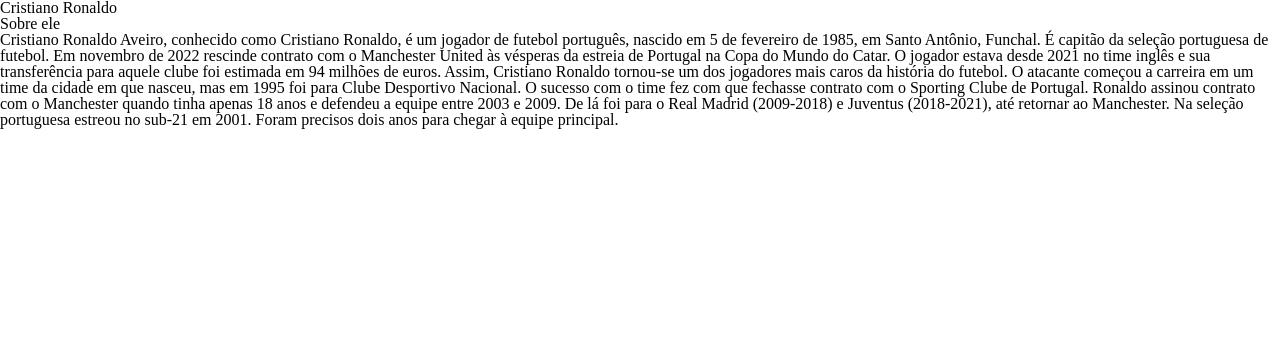
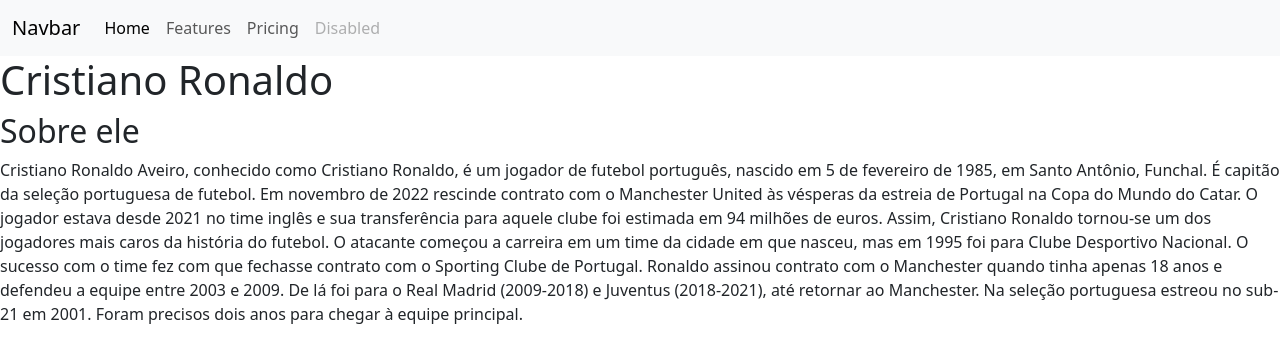
Before and after one commit to rafaelm07/zedamanga, a plain HTML site: page index.html in a window 1280 px wide. Drawn offline with nearby package versions, Linux system fonts and the light colour scheme.

Commit message:
Add files via upload

```diff
--- a/index.html
+++ b/index.html
@@ -6,9 +6,27 @@
     <title>Document</title>
     <link rel="stylesheet" href="reset.css">
     <link rel="stylesheet" href="style.css">
+    <link href="https://cdn.jsdelivr.net/npm/bootstrap@5.3.2/dist/css/bootstrap.min.css" rel="stylesheet" integrity="sha384-T3c6CoIi6uLrA9TneNEoa7RxnatzjcDSCmG1MXxSR1GAsXEV/Dwwykc2MPK8M2HN" crossorigin="anonymous">
 
 </head>
 <body>
+
+    <nav class="navbar navbar-expand-lg bg-body-tertiary">
+        <div class="container-fluid">
+          <a class="navbar-brand" href="#">Navbar</a>
+          <button class="navbar-toggler" type="button" data-bs-toggle="collapse" data-bs-target="#navbarNavAltMarkup" aria-controls="navbarNavAltMarkup" aria-expanded="false" aria-label="Toggle navigation">
+            <span class="navbar-toggler-icon"></span>
+          </button>
+          <div class="collapse navbar-collapse" id="navbarNavAltMarkup">
+            <div class="navbar-nav">
+              <a class="nav-link active" aria-current="page" href="#">Home</a>
+              <a class="nav-link" href="#">Features</a>
+              <a class="nav-link" href="#">Pricing</a>
+              <a class="nav-link disabled" aria-disabled="true">Disabled</a>
+            </div>
+          </div>
+        </div>
+      </nav>
     <header class="cabecalho">
     <h1>Cristiano Ronaldo</h1>
     <h2>Sobre ele</h2>
@@ -24,6 +42,9 @@
         De lá foi para o Real Madrid (2009-2018) e Juventus (2018-2021), até retornar ao Manchester. Na seleção portuguesa estreou no sub-21 em 2001. Foram precisos dois anos para chegar à equipe principal.</p>
     <img= cristiano.jpge>
 
+    <script src="https://cdn.jsdelivr.net/npm/@popperjs/core@2.11.8/dist/umd/popper.min.js" integrity="sha384-I7E8VVD/ismYTF4hNIPjVp/Zjvgyol6VFvRkX/vR+Vc4jQkC+hVqc2pM8ODewa9r" crossorigin="anonymous"></script>
+<script src="https://cdn.jsdelivr.net/npm/bootstrap@5.3.2/dist/js/bootstrap.min.js" integrity="sha384-BBtl+eGJRgqQAUMxJ7pMwbEyER4l1g+O15P+16Ep7Q9Q+zqX6gSbd85u4mG4QzX+" crossorigin="anonymous"></script>
+
 
 </body>
 </html>
```
